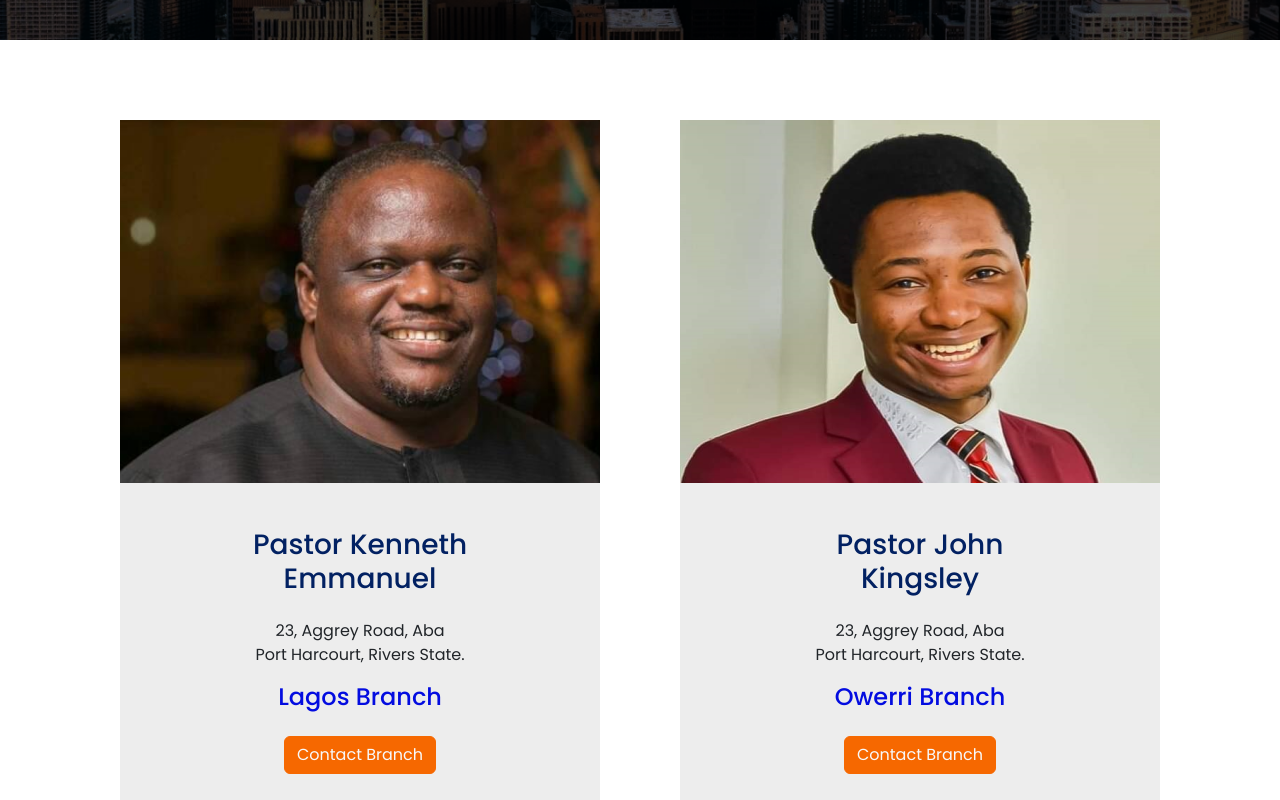
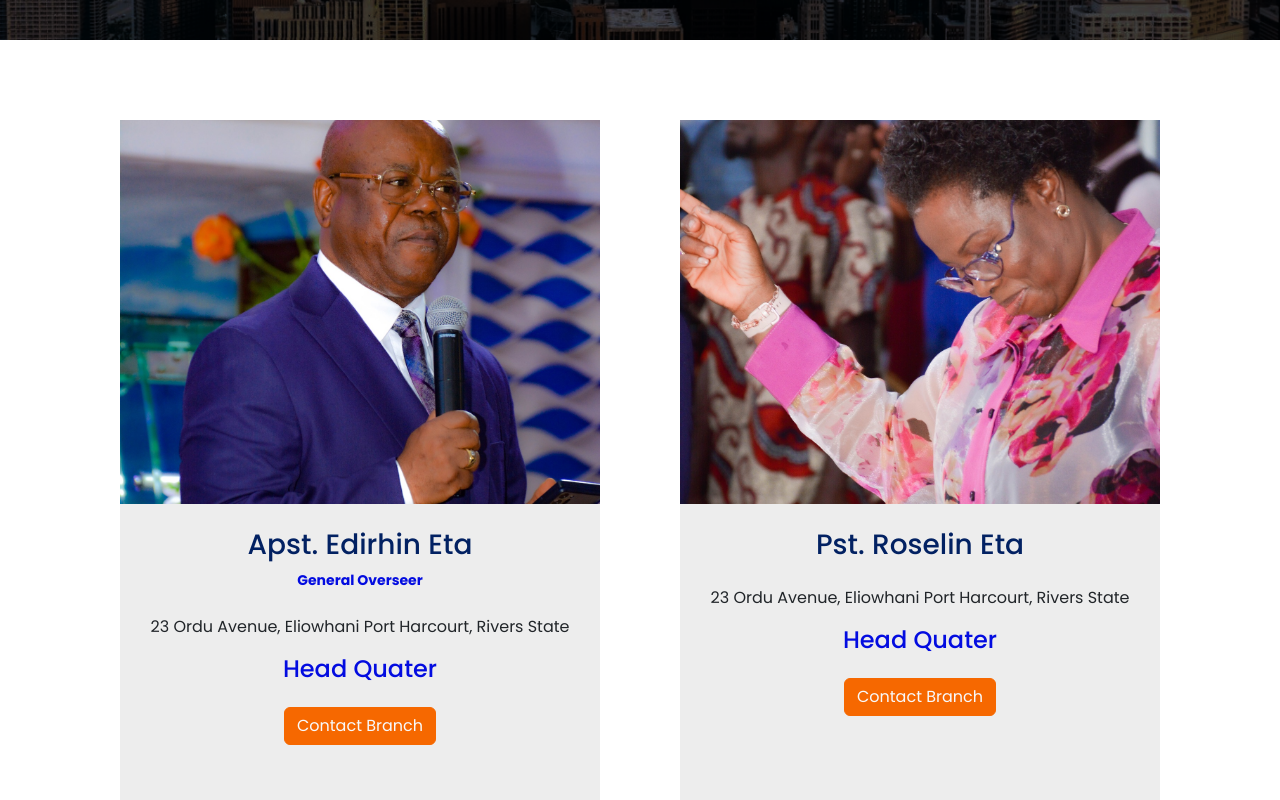
Before and after one commit to pin4eva/joint_heirs_frontend, a Next.js app: page /branches in a window 1280 px wide. Shown: the part 320-1120 px from the top of the page. Built offline with nearby package versions, Linux system fonts and the light colour scheme; no server answers.

Commit message:
feat: added tempory images of mummy and daddy

```diff
--- a/src/components/branches/PastorBranchComp.tsx
+++ b/src/components/branches/PastorBranchComp.tsx
@@ -1,44 +1,72 @@
 import React from "react";
+import styled from "styled-components";
 
 const PastorBranchComp = () => {
 	return (
 		<div>
-			<div className="branch-pastor container">
-				<div className="branch-pastor-ken">
-					<div className="branch-pastor-ken-img"></div>
-					<div className="container ">
-						<h3 className=" text-center mt-4">
-							Pastor Kenneth <br /> Emmanuel
-						</h3>
-						<div className="address-wrapper">
-							<p className=" text-center mt-4">
-								23, Aggrey Road, Aba <br /> Port Harcourt, Rivers State.
-							</p>
-						</div>
-						<h4 className=" text-center">Lagos Branch</h4>
-						<div className="text-center mt-4 ">
-							<button className="btn btn-warning text-light">Contact Branch</button>
-						</div>
-					</div>
-				</div>
-				<div className="branch-pastor-john">
-					<div className="branch-pastor-john-img"></div>
-					<h3 className="text-center mt-4">
-						Pastor John <br /> Kingsley
-					</h3>
-					<div className="address-wrapper">
-						<p className="text-center mt-4">
-							23, Aggrey Road, Aba <br /> Port Harcourt, Rivers State.
-						</p>
-					</div>
-					<h4 className="text-center">Owerri Branch</h4>
-					<div className="text-center mt-4">
-						<button className="btn btn-warning text-light">Contact Branch</button>
-					</div>
-				</div>
+			<div className="branch-pastors container">
+				{pastors.map((pastor) => (
+					<SinglePastor
+						key={pastor.pastorsName}
+						image={pastor.image}
+						pastorsName={pastor.pastorsName}
+						branch={pastor.branch}
+						branchAddress={pastor.branchAddress}
+						designation={pastor?.designation}
+					/>
+				))}
 			</div>
 		</div>
 	);
 };
 
 export default PastorBranchComp;
+
+interface IPastorProp {
+	image: string;
+	pastorsName: string;
+	branch: string;
+	branchAddress: string;
+	designation?: string;
+}
+
+const SinglePastor: React.FC<IPastorProp> = ({
+	image,
+	pastorsName,
+	branch,
+	branchAddress,
+	designation,
+}) => {
+	return (
+		<Wrapper className="branch-pastors-item">
+			<div className="branch-pastors-item-img" style={{ backgroundImage: `url(${image})` }}></div>
+			<h3 className="text-center mt-4">{pastorsName}</h3>
+			<small className="text-center fw-bold text-primary d-block">{designation}</small>
+			<div className="address-wrapper">
+				<p className="text-center mt-4">{branchAddress}</p>
+			</div>
+			<h4 className="text-center">{branch}</h4>
+			<div className="text-center mt-4">
+				<button className="btn btn-warning text-light">Contact Branch</button>
+			</div>
+		</Wrapper>
+	);
+};
+
+const Wrapper = styled.div``;
+
+const pastors: IPastorProp[] = [
+	{
+		pastorsName: "Apst. Edirhin Eta",
+		image: "/images/daddy-1.jpg",
+		branch: "Head Quater",
+		branchAddress: "23 Ordu Avenue, Eliowhani Port Harcourt, Rivers State",
+		designation: "General Overseer",
+	},
+	{
+		pastorsName: "Pst. Roselin Eta",
+		image: "/images/mummy-1.jpg",
+		branch: "Head Quater",
+		branchAddress: "23 Ordu Avenue, Eliowhani Port Harcourt, Rivers State",
+	},
+];
--- a/src/styles/branches.scss
+++ b/src/styles/branches.scss
@@ -16,7 +16,7 @@
 	}
 }
 
-.branch-pastor {
+.branch-pastors {
 	margin-bottom: 7rem;
 	margin-top: 5rem;
 
@@ -36,31 +36,18 @@
 		flex-direction: column;
 	}
 
-	&-ken {
+	&-item {
 		background-color: #ededed;
 		width: 30rem;
 		height: 45rem;
 
 		&-img {
-			background-image: url("/images/pst-ken.png");
 			background-repeat: no-repeat;
 			min-width: 30rem;
 			width: 100%;
 			min-height: 24rem;
-		}
-	}
-
-	&-john {
-		background-color: #ededed;
-		width: 30rem;
-		height: 45rem;
-
-		&-img {
-			background-image: url("/images/pst-john.png");
-			background-repeat: no-repeat;
-			min-width: 30rem;
-			width: 100%;
-			min-height: 24rem;
+			background-size: cover;
+			background-position: 0;
 		}
 	}
 }
```
Also changed, not shown: public/images/daddy-1.jpg (added), public/images/mummy-1.jpg (added).
